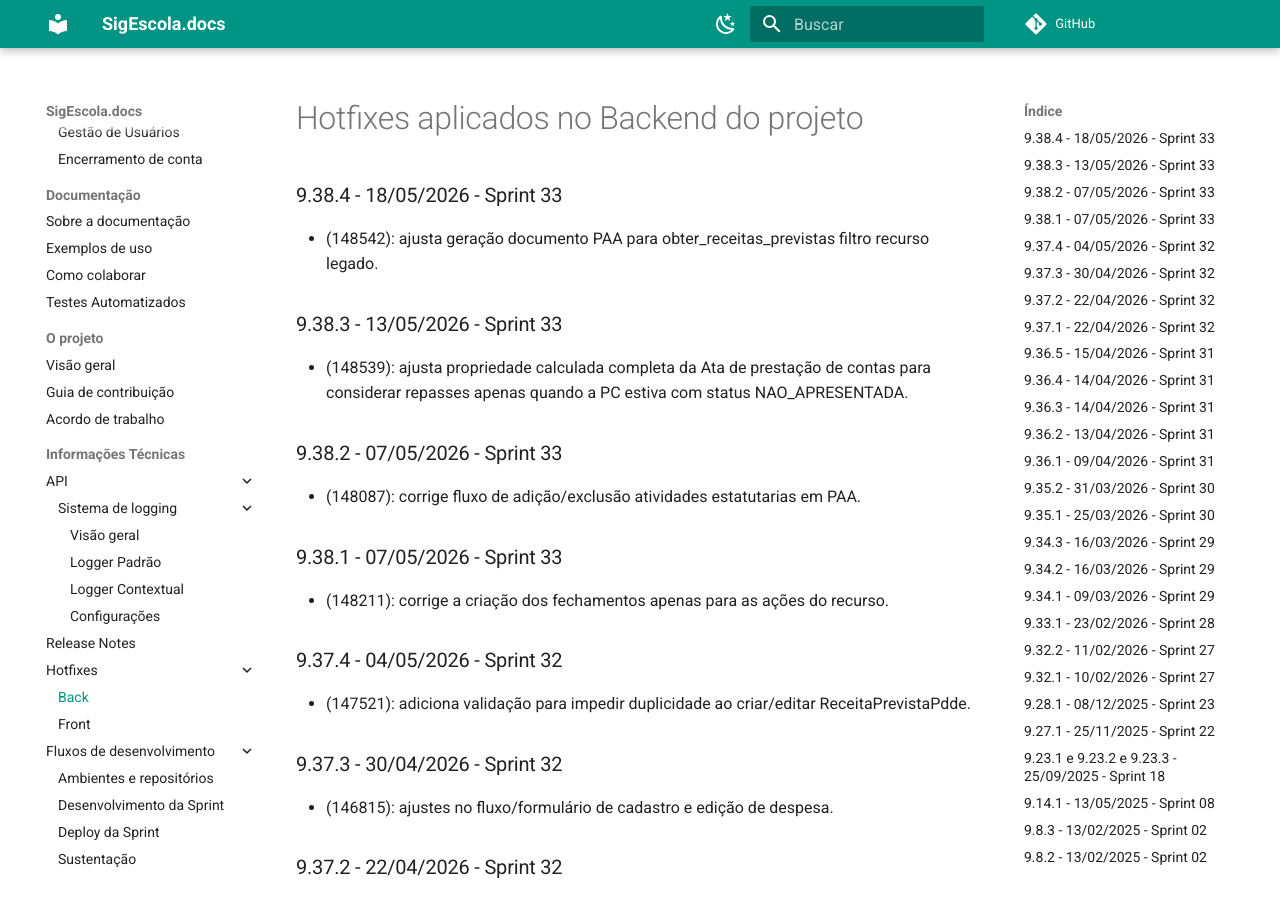
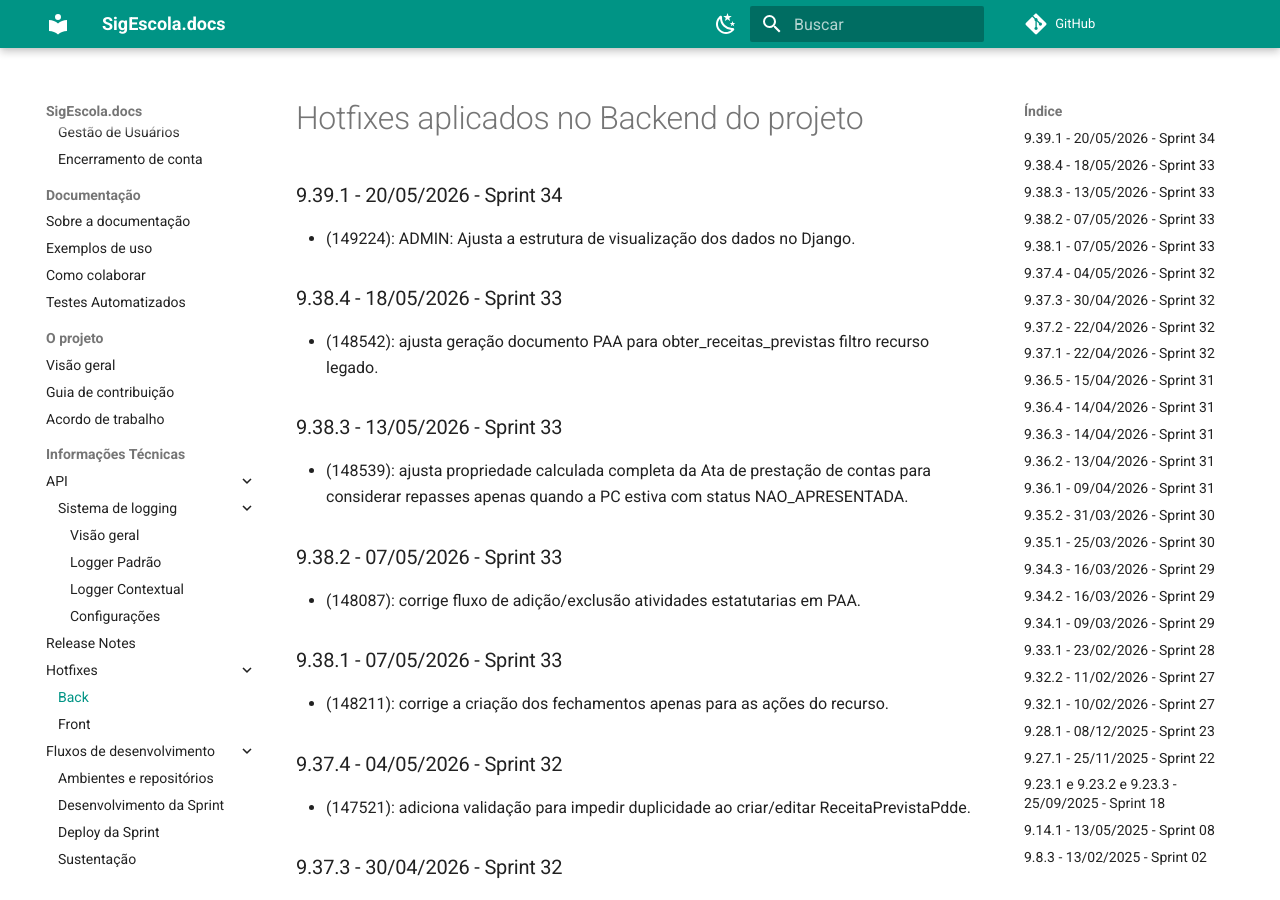
Before and after one commit to prefeiturasp/SME-PTRF-Docs, an MkDocs documentation site: the page built from docs/projeto/hotfixes_back.md, in a window 1280 px wide and 900 px high. Built offline with MkDocs 1.6.1 and Material for MkDocs 9.7.7, drawn with Linux system fonts in a browser that asks for light colours; comment, search, counter and statistics services are not loaded.

Commit message:
Update hotfixes_back.md

```diff
--- a/docs/projeto/hotfixes_back.md
+++ b/docs/projeto/hotfixes_back.md
@@ -1,4 +1,7 @@
 # Hotfixes aplicados no Backend do projeto
+
+### 9.39.1 - 20/05/2026 - Sprint 34
+- (149224): ADMIN: Ajusta a estrutura de visualização dos dados no Django.
 
 ### 9.38.4 - 18/05/2026 - Sprint 33
 - (148542): ajusta geração documento PAA para obter_receitas_previstas filtro recurso legado.
```
